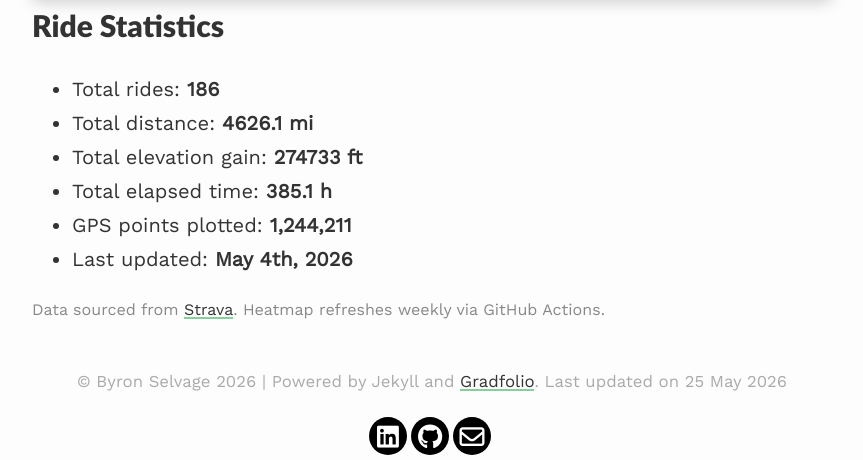
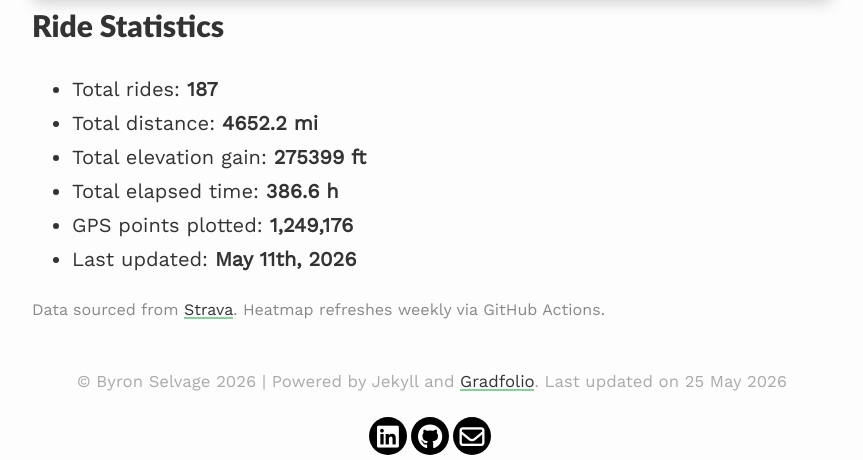
Before and after one commit to Byron-Selvage/Byron-Selvage.github.io, a Jekyll site: the page built from _pages/heatmap.md, in a window 1280 px wide. Shown: the part 842-1302 px from the top of the page, without its empty margins (208-1071 px from the left). Built offline with Jekyll 4.4.1, drawn with Linux system fonts in a browser that asks for light colours.

Commit message:
chore: update strava heatmap [skip ci]

```diff
--- a/_pages/heatmap.md
+++ b/_pages/heatmap.md
@@ -23,12 +23,12 @@ All my outdoor rides, visualized. Updated automatically every week.
 <!-- STATS:START -->
 ## Ride Statistics
 
-- Total rides: **186**
-- Total distance: **4626.1 mi**
-- Total elevation gain: **274733 ft**
-- Total elapsed time: **385.1 h**
-- GPS points plotted: **1,244,211**
-- Last updated: **May 4th, 2026**
+- Total rides: **187**
+- Total distance: **4652.2 mi**
+- Total elevation gain: **275399 ft**
+- Total elapsed time: **386.6 h**
+- GPS points plotted: **1,249,176**
+- Last updated: **May 11th, 2026**
 <!-- STATS:END -->
 
 <p style="font-size: 0.8em; color: #888; margin-top: 8px;">
```
